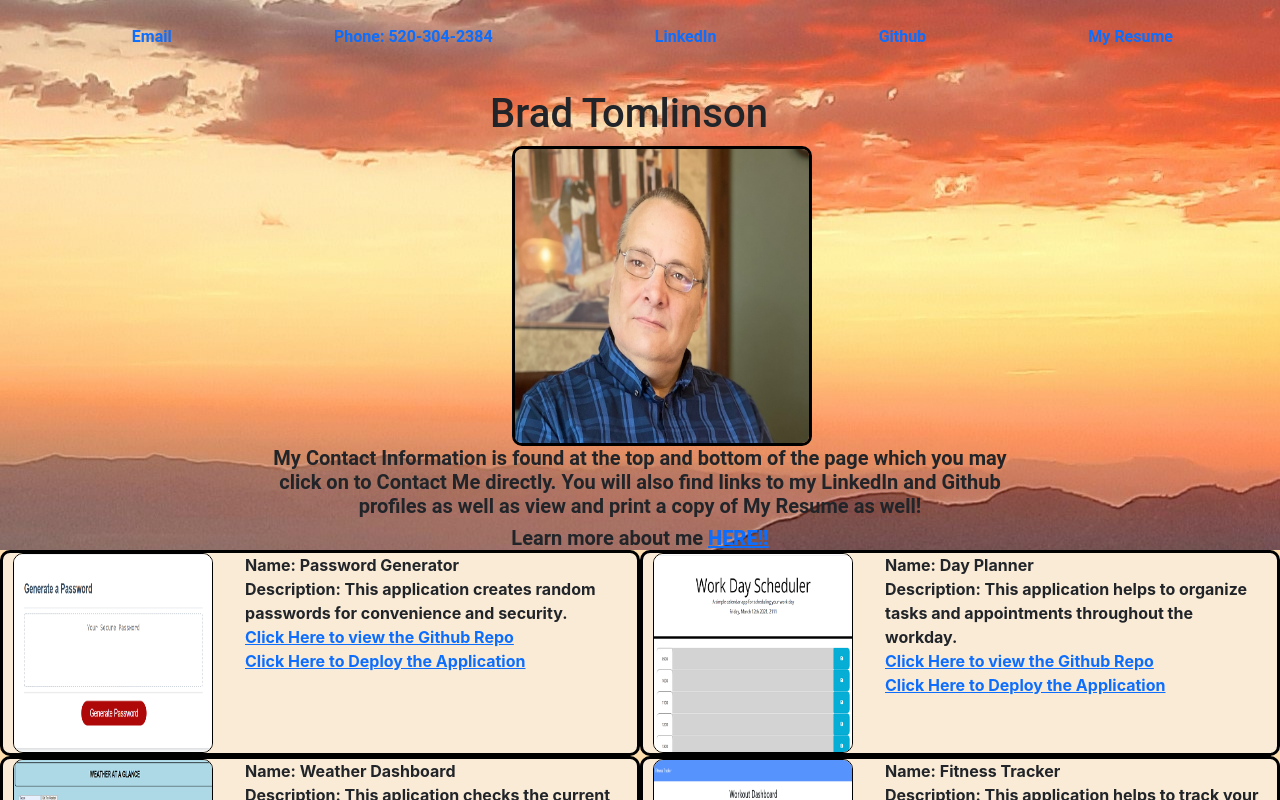
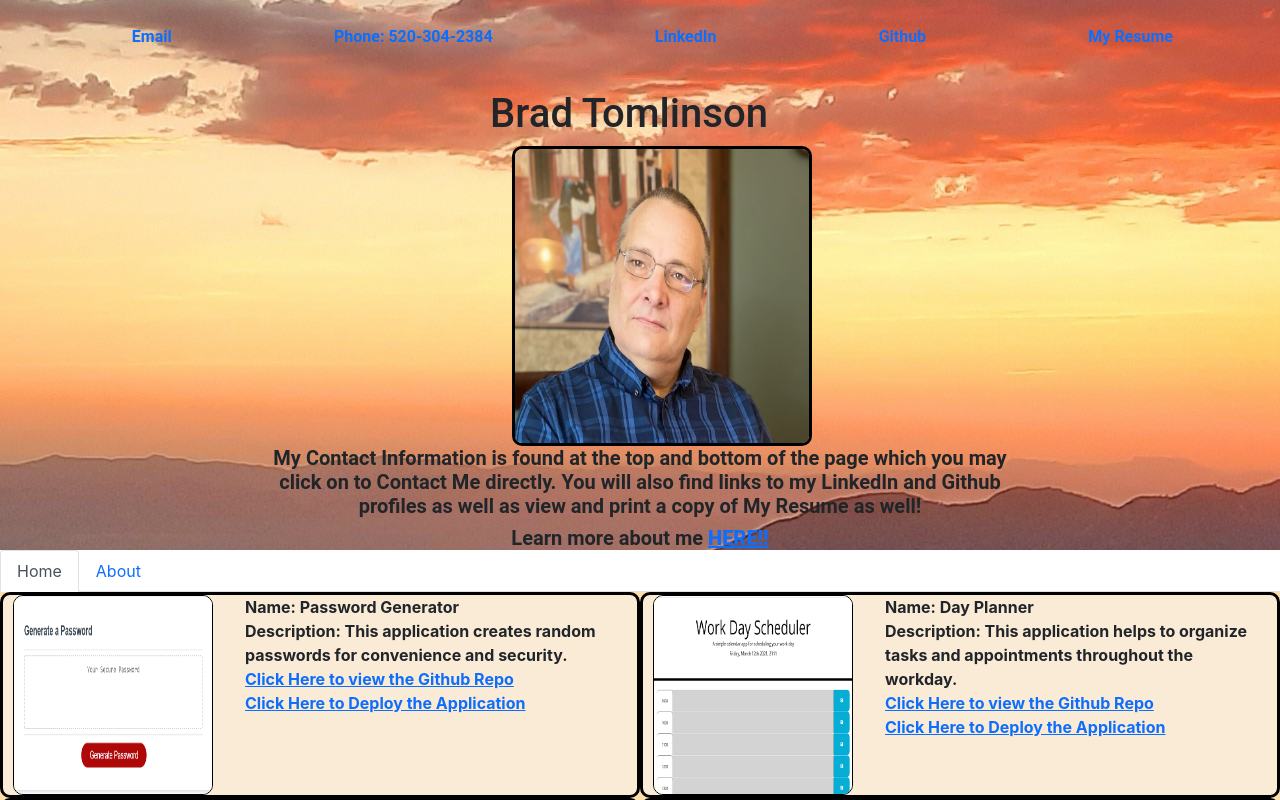
Before and after one commit to bradfan/showcase-portfolio, a React (Create React App) app: page / in a window 1280 px wide. Shown: the top 800 px of the page. Built offline with nearby package versions, Linux system fonts and the light colour scheme.

Commit message:
add functionality to router

```diff
--- a/src/App.js
+++ b/src/App.js
@@ -1,9 +1,11 @@
 import React, { Component } from "react";
 import projects from "./projects.json";
+import { BrowserRouter as Router, Route } from "react-router-dom";
 import Header from "./Header";
-import Card from "./Card";
+import NavTabs from "./components/NavTabs";
+import Card from "./components/Card";
+import About from "./components/About";
 import Footer from "./Footer";
-import Section from "./Section";
 
 
 class App extends Component {
@@ -15,12 +17,15 @@ class App extends Component {
     return (
       <div>
         <Header></Header>
-        {/* <Section></Section> */}
+        <Router>
+        <NavTabs />
+        <Route exact path="/">
         {this.state.projects.map((project) => (
-          <Card
-            props={project}
-          />
+          <Card props={project} />
         ))}
+        </Route>
+        <Route exact path="/about" component={About} />
+        </Router>
         <Footer></Footer>
       </div>
     );
@@ -28,3 +33,5 @@ class App extends Component {
 }
 
 export default App;
+
+{/* <Route exact path="/" component={CardList} /> */}
--- a/src/components/NavTabs.js
+++ b/src/components/NavTabs.js
@@ -1,6 +1,8 @@
 import React from "react";
+import { Link, useLocation } from "react-router-dom";
 
 function NavTabs() {
+  const location = useLocation()
   return (
     <div>
       <ul className="nav nav-tabs">
@@ -21,7 +23,7 @@ function NavTabs() {
               location.pathname === "/about" ? "nav-link active" : "nav-link"
             }
           >
-            About
+           About
           </Link>
         </li>
       </ul>
@@ -30,3 +32,5 @@ function NavTabs() {
 }
 
 export default NavTabs;
+
+// onClick={() => props.handlePageChange("About")}
```
Also changed, not shown: src/components/About.js (renamed from src/About.js), src/components/Card.js (renamed from src/Card.js).
